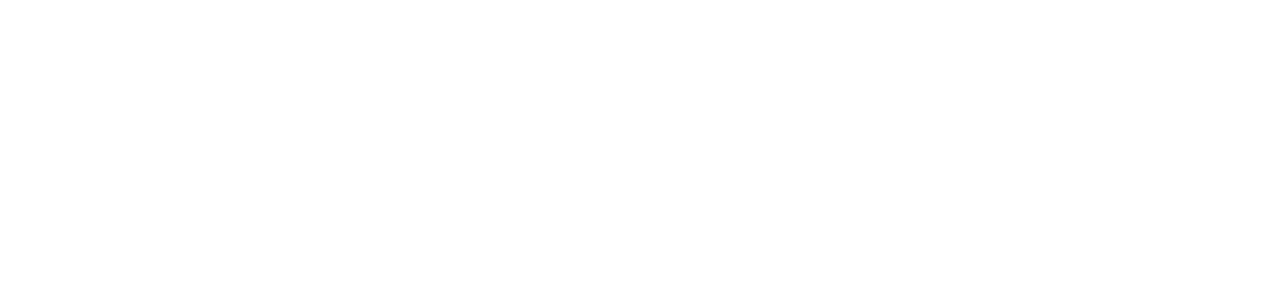
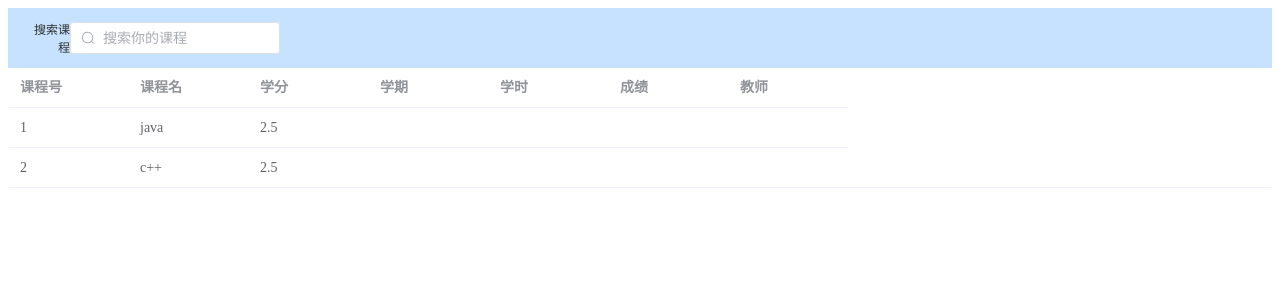
Before and after one commit to DYDD1849/VUE-SSM, a Vue app in the folder web_ssm/: page /StudentMain in a window 1280 px wide. Before the commit this address had no page. Shown: the top 300 px of the page. Built offline with nearby package versions, Linux system fonts and the light colour scheme.

Commit message:
学生页面格式创建

```diff
--- a/web_ssm/src/api/user/login.js
+++ b/web_ssm/src/api/user/login.js
@@ -2,12 +2,22 @@
 
 //新增用户
 //查询用户列表
-export function LogIn(query){
+export function studentLogIn(query){
 
     return request({
         //发送请求
-        url:'/login',
+        url:'/studentLogin',
         method:'post',
         data:query
     })
 }
+
+export function teacherLogIn(query){
+
+    return request({
+        //发送请求
+        url:'/teacherLogin',
+        method:'post',
+        data:query
+    })
+}
--- a/web_ssm/src/router/index.js
+++ b/web_ssm/src/router/index.js
@@ -1,8 +1,10 @@
 import LogIn from "@/views/LogIn.vue";
 import { createRouter, createWebHistory } from "vue-router";
-import MainIndex from "@/views/MainIndex.vue";
 import studentReg from "@/views/StudentReg.vue";
 import teacherReg from "@/views/TeacherReg.vue";
+import StudentMainIndex from "@/views/StudentMainIndex.vue";
+import TeacherMainIndex from "@/views/TeacherMainIndex.vue";
+import ManagerMainIndex from "@/views/ManagerMainIndex.vue";
 
 const routes = [
     {
@@ -21,9 +23,19 @@
       component:teacherReg,
     },
     {
-      path:"/main",
-      name:"main",
-      component:MainIndex
+      path:"/StudentMain",
+      name:"studentMain",
+      component:StudentMainIndex,
+    },
+    {
+      path:"/TeacherMain",
+      name:"teacherMain",
+      component:TeacherMainIndex,
+    },
+    {
+      path:"/ManagerMain",
+      name:"managerMain",
+      component:ManagerMainIndex,
     },
   // {
   //   path: "/",
--- a/web_ssm/src/views/LogIn.vue
+++ b/web_ssm/src/views/LogIn.vue
@@ -2,11 +2,30 @@
 <div>
     <el-card style="max-width: 480px;">
         <el-form label-width="auto" style="max-width: 600px">
+            <!--如果账号存在，会显示提示-->
+            <el-text class="mx-1" type="danger" v-model="tip">{{ tip.tips }}</el-text>
             <el-form-item label="账号">
                 <el-input v-model="user.account"/>
             </el-form-item>
             <el-form-item label="密码">
                 <el-input v-model="user.password"/>
+            </el-form-item>
+            <!--身份选择-->
+            <el-form-item label="身份">
+              <el-select
+              v-model="user.role"
+              clearable
+              placeholder="Select"
+              style="width: 600px"
+              >
+              <el-option
+                v-for="item in options"
+                :key="item.value"
+                :label="item.label"
+                :value="item.value"
+              />
+            </el-select>
+            <!--身份选择end-->
             </el-form-item>
             <el-form-item>
                 <el-button type="primary" @click="input">登录</el-button>
@@ -41,7 +60,8 @@
 <script setup>
 import { ref } from 'vue';
 import { useRouter } from 'vue-router';
-import { LogIn } from "@/api/user/login.js";
+import { studentLogIn } from "@/api/user/login.js";
+import { teacherLogIn } from "@/api/user/login.js";
 import { ElMessageBox } from 'element-plus'
 
 const dialogVisible = ref(false)
@@ -55,9 +75,29 @@
       // catch error
     })
 }
+//身份选择
+const options = [
+  {
+    value: '1',
+    label: '学生',
+  },
+  {
+    value: '2',
+    label: '教师',
+  },
+  {
+    value: '3',
+    label: '管理员',
+  },
+]
+//身份选择end
+
+const tip =ref({
+        tips:''
+    })
 
 // 创建响应式数据
-const user = ref({ account: '', password: '' });
+const user = ref({ account: '', password: '',role:'' });
 // const rs = ref(null); // 通常这个变量可能不是必需的，除非您有特定的用途
 
 // 获取路由实例
@@ -66,12 +106,37 @@
 // 定义登录方法
 const input = async () => {
   try {
-    const res = await LogIn(user.value);
+    var res
+    if (user.value.role=='1'){
+      res = await studentLogIn(user.value);
+    }
+    else if(user.value.role=='2'){
+      res = await teacherLogIn(user.value);
+    }
+    else if(user.value.role=='3'){
+      res = await studentLogIn(user.value);
+    }
+    else
+    {
+      tip.value.tips='请选择您的身份';
+    }
     console.log(res);
-    if (res.data === "1") {
-      router.push('/main');
+    if (Object.keys(res.data).length !== 0 ) {
+      if (user.value.role=='1'){
+        sessionStorage.setItem('studentData', JSON.stringify(res.data));
+        router.push('/StudentMain');
+      }
+      else if(user.value.role=='2'){
+        sessionStorage.setItem('teacherData', JSON.stringify(res.data));
+        router.push('/TeacherMain');
+      }
+      else if(user.value.role=='3'){
+        sessionStorage.setItem('managerData', JSON.stringify(res.data));
+        router.push('/ManagerMain');
+      }
     } else {
       // 可能需要在这里处理登录失败的情况
+      tip.value.tips='账号不存在或密码错误';
       console.error('Login failed');
     }
   } catch (error) {
--- /dev/null
+++ b/web_ssm/src/views/ManagerMainIndex.vue
@@ -0,0 +1,8 @@
+<template>
+    <div class="common-layout">
+      <el-container>
+        <el-header>Header</el-header>
+        <el-main>Main</el-main>
+      </el-container>
+    </div>
+  </template>
--- /dev/null
+++ b/web_ssm/src/views/StudentMainIndex.vue
@@ -0,0 +1,113 @@
+<template>
+    <el-container class="layout-container-demo" style="height: 500px">
+        <el-header style="text-align: right; font-size: 12px">
+
+
+            <div class="searchbar">
+                <span>搜索课程</span>
+                <el-input
+                v-model="input2"
+                style="width: 240px"
+                placeholder="搜索你的课程"
+                :prefix-icon="Search"
+                />
+            </div>
+
+          <div class="toolbar">
+            <el-dropdown>
+              <el-icon style="margin-right: 8px; margin-top: 1px">
+                <setting />
+              </el-icon>
+              <template #dropdown>
+                <el-dropdown-menu>
+                  <el-dropdown-item>View</el-dropdown-item>
+                  <el-dropdown-item>Add</el-dropdown-item>
+                  <el-dropdown-item>Delete</el-dropdown-item>
+                </el-dropdown-menu>
+              </template>
+            </el-dropdown>
+            <span>{{ studentData ? studentData.name : 'Default Name' }}</span>
+          </div>
+        </el-header>
+        <el-main>
+          <el-scrollbar>
+            <el-table :data="item">
+              <el-table-column prop="cno" label="课程号" width="120" />
+              <el-table-column prop="cname" label="课程名" width="120" />
+              <el-table-column prop="credit" label="学分" width="120"/>
+              <el-table-column prop="semester" label="学期" width="120"/>
+              <el-table-column prop="ctime" label="学时" width="120"/>
+              <el-table-column prop="sscore" label="成绩" width="120"/>
+              <el-table-column prop="name" label="教师" width="120"/>
+            </el-table>
+          </el-scrollbar>
+        </el-main>
+    </el-container>
+</template>
+<script setup>
+import { ref,onMounted } from 'vue'
+import { Menu as Setting } from '@element-plus/icons-vue'
+//搜索框
+import {  Search } from '@element-plus/icons-vue'
+
+const input2 = ref('')
+
+//搜索框end
+
+// 使用 ref 创建响应式数据
+// 创建一个响应式引用来存储从 sessionStorage 中检索到的对象
+const studentData = ref(null);
+
+// 在组件挂载时存储对象到 sessionStorage
+onMounted(() => {
+  const storedObjectString = sessionStorage.getItem('studentData');
+  if (storedObjectString) {
+    studentData.value = JSON.parse(storedObjectString);
+  }
+});
+
+const item = [
+
+    {
+    cno: '1',
+    cname: 'java',
+    credit: '2.5',
+    },
+
+    {
+    cno: '2',
+    cname: 'c++',
+    credit: '2.5',
+    }
+]
+/* 列表长度*/
+
+</script>
+<style scoped>
+/* 列表长度end */
+.layout-container-demo .el-header {
+  position: relative;
+  background-color: var(--el-color-primary-light-7);
+  color: var(--el-text-color-primary);
+}
+
+.layout-container-demo .el-main {
+  padding: 0;
+}
+
+.layout-container-demo .toolbar {
+    display: inline-flex;
+    align-items: center;
+    justify-content: center;
+    height: 100%;
+    right: 20px;
+  }
+
+  .layout-container-demo .searchbar {
+    margin-right: 1000px;
+    display: inline-flex;
+    align-items: center;
+    justify-content: center;
+    height: 100%;
+  }
+</style>
--- a/web_ssm/src/views/StudentReg.vue
+++ b/web_ssm/src/views/StudentReg.vue
@@ -83,8 +83,8 @@
           tip.value.tips='账号/学生已存在';
         }
       } catch (error) {
+        tip.value.tips='注册时发生错误';
         console.error('注册时发生错误:', error);
-        tip.value.tips='注册时发生错误';
       }
     };
 
--- /dev/null
+++ b/web_ssm/src/views/TeacherMainIndex.vue
@@ -0,0 +1,8 @@
+<template>
+    <div class="common-layout">
+      <el-container>
+        <el-header>Header</el-header>
+        <el-main>Main</el-main>
+      </el-container>
+    </div>
+  </template>
--- a/web_ssm/src/views/TeacherReg.vue
+++ b/web_ssm/src/views/TeacherReg.vue
@@ -18,6 +18,9 @@
                 </el-form-item>
                 <el-form-item label="院系">
                     <el-input v-model="TeacherUser.teacher.college"/>
+                </el-form-item>
+                <el-form-item label="职衔">
+                    <el-input v-model="TeacherUser.teacher.title"/>
                 </el-form-item>
                 <el-form-item label="性别">
                     <el-input v-model="TeacherUser.teacher.sex"/>
@@ -72,6 +75,7 @@
           console.error('注册时发生错误');
         }
       } catch (error) {
+        tip.value.tips='注册时发生错误';
         console.error('注册时发生错误:', error);
       }
     };
```
Also changed, not shown: 1 other file (tests, documents, lock files or other folders).
